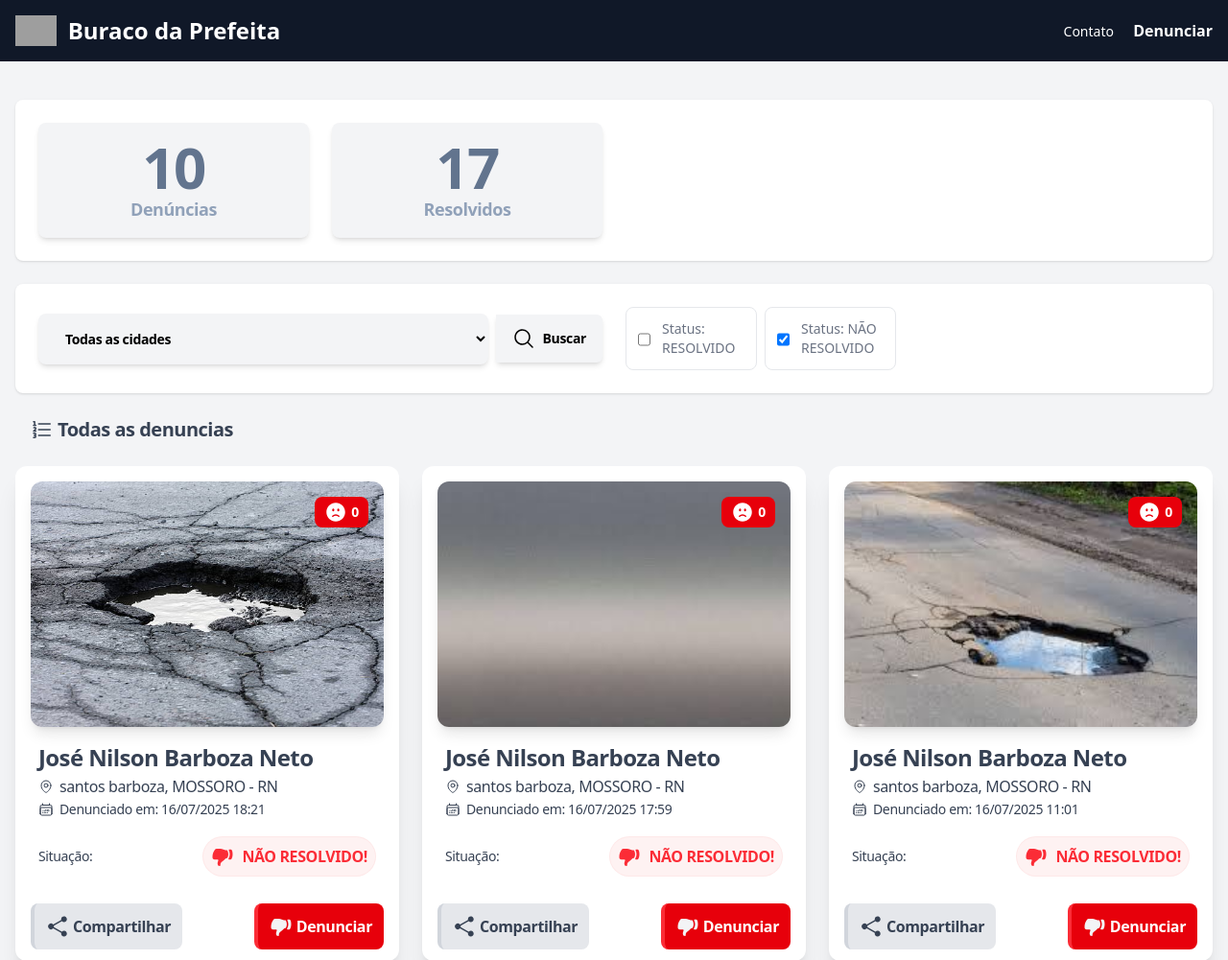
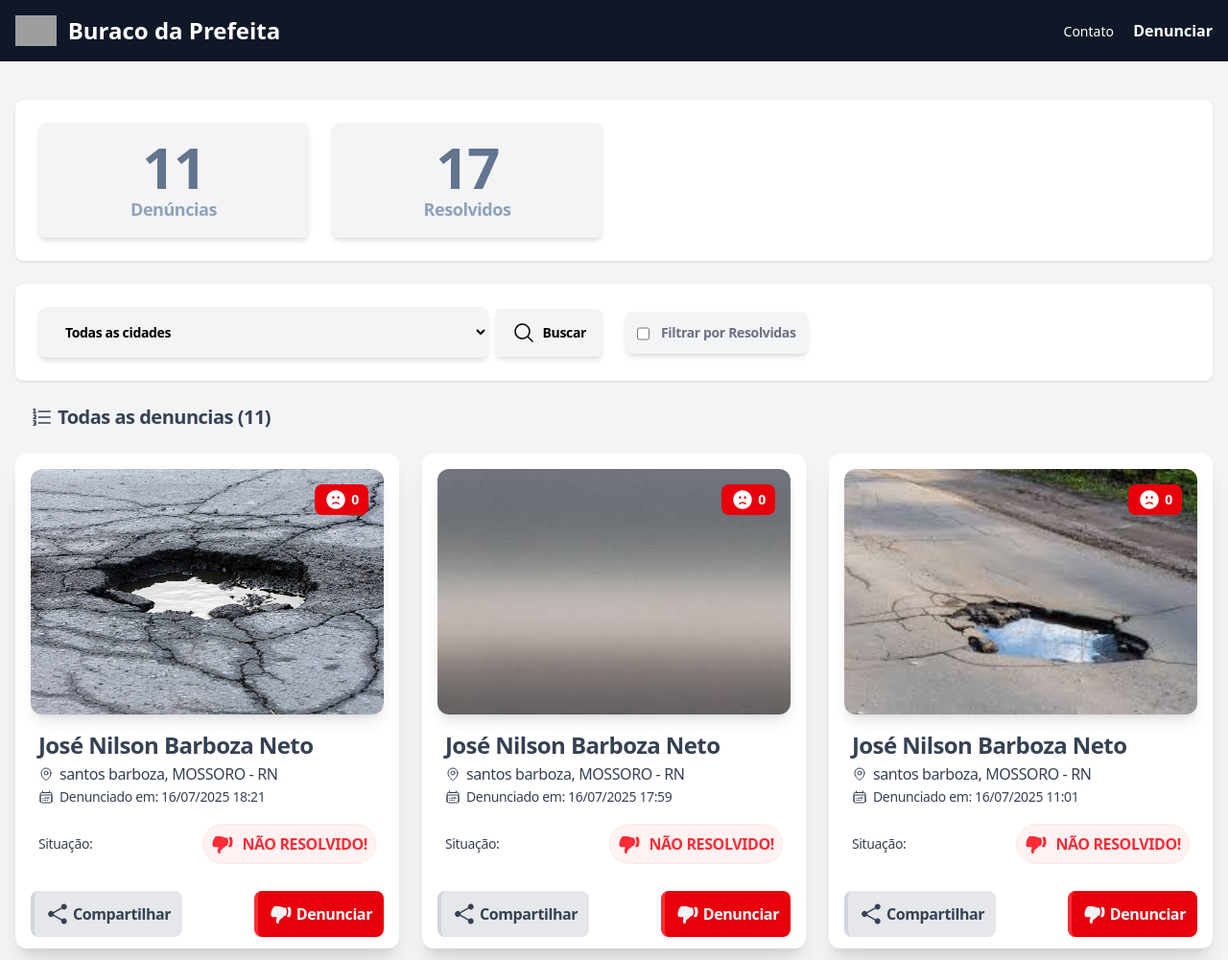
Before and after one commit to Nilsonbarbozza/app.buracoDaPrefeita, a Django app: page /home/ in a window 1280 px wide. Shown: the top 1001 px of the page at 96% size. Run offline with Django 5.2, Linux system fonts and the light colour scheme; data comes from the database, SQL or seed files in the repository; grey boxes are pictures that could not be loaded.

Commit message:
FIX:Finalizado-contador/filter-cidade/filter-status

```diff
--- a/app/templates/paghome.html
+++ b/app/templates/paghome.html
@@ -3,7 +3,7 @@
 <head>
   <meta charset="UTF-8" />
   <meta name="viewport" content="width=device-width, initial-scale=1.0" />
-  <title>Denúncias | Buraco da Prefeita</title>
+  <title>Denúncias | Buraco</title>
   <script src="https://unpkg.com/@tailwindcss/browser@4"></script>
   <script async src="https://pagead2.googlesyndication.com/pagead/js/adsbygoogle.js" crossorigin="anonymous"></script>
   <link href="https://fonts.googleapis.com/css2?family=Open+Sans:wght@300;400;600&family=Raleway:wght@300;400;600&display=swap" rel="stylesheet">
@@ -35,7 +35,7 @@
         <!-- Estatísticas -->
         <div class="grid grid-cols-1 sm:grid-cols-2 md:grid-cols-4 gap-6">
           <div class="bg-gray-100 text-center rounded-lg shadow-md py-4">
-            <div class="text-6xl text-slate-500 font-bold font-raleway subpixel-antialiased tracking-tight">10</div>
+            <div class="text-6xl text-slate-500 font-bold font-raleway subpixel-antialiased tracking-tight">{{ total_denuncias }}</div>
             <div class="font-raleway text-lg text-slate-400 font-bold font-raleway subpixel-antialiased tracking-tight">Denúncias</div>
           </div>
           <div class="bg-gray-100 text-center rounded-lg shadow-md py-4">
@@ -47,8 +47,8 @@
 
       <!-- Filtros -->
       <section class="mb-6 bg-white rounded-lg p-6 shadow space-y-6">
-        <div class="grid grid-cols-1 md:grid-cols-2 lg:grid-cols-4 gap-6">
-          <form method="GET" action="{% url 'home' %}" class="flex flex-col md:flex-row md:items-center gap-2 md:col-span-2">
+        <div class="grid grid-cols-1 md:grid-cols-2 lg:grid-cols-4 gap-6 items-center">
+          <form method="GET" action="{% url 'home' %}" class="flex flex-row md:flex-row md:items-center gap-2 md:col-span-2">
             <div class="relative w-full">
               <select placeholder="Filtre sua cidade" name="cidade" id="cidade" class="py-4 px-6 w-full bg-gray-100 border-transparent rounded-lg shadow-md font-bold font-raleway subpixel-antialiased tracking-tight text-sm focus:border-blue-500 focus:ring-blue-500 disabled:opacity-50 disabled:pointer-events-none">
                 <option value="">Todas as cidades</option>
@@ -66,35 +66,41 @@
               Buscar
             </button>
           </form>
-          <div class="grid grid-cols-1 sm:grid-cols-2 gap-2">
-            <label for="hs-checkbox-in-form" class="flex p-3 w-full bg-white border border-gray-200 rounded-lg text-sm focus:border-blue-500 focus:ring-blue-500 ">
-              <input type="checkbox" class="shrink-0 mt-0.5 border-gray-200 rounded-sm text-blue-600 focus:ring-blue-500 checked:border-blue-500 disabled:opacity-50 disabled:pointer-events-none dark:bg-neutral-800 dark:border-neutral-700 dark:checked:bg-blue-500 dark:checked:border-blue-500 dark:focus:ring-offset-gray-800" id="hs-checkbox-in-form">
-              <span class="flex flex-row text-sm text-gray-500 ms-3 dark:text-neutral-400">Status: RESOLVIDO</span>
-            </label>
+          <div class=" flex flex-row">
+            <form method="get" id="filtroForm" >
+              {% if cidade_selecionada %}
+                <input type="hidden" name="cidade" value="{{ cidade_selecionada }}">
+              {% endif %}
 
-            <label for="hs-checkbox-checked-in-form" class="flex p-3 w-full bg-white border border-gray-200 rounded-lg text-sm focus:border-blue-500 focus:ring-blue-500 ">
-              <input type="checkbox" class="shrink-0 mt-0.5 border-gray-200 rounded-sm text-blue-600 focus:ring-blue-500 checked:border-blue-500 disabled:opacity-50 disabled:pointer-events-none dark:bg-neutral-800 dark:border-neutral-700 dark:checked:bg-blue-500 dark:checked:border-blue-500 dark:focus:ring-offset-gray-800" id="hs-checkbox-checked-in-form" checked="">
-              <span class="flex flex-row text-sm text-gray-500 ms-3 dark:text-neutral-400">Status: NÃO RESOLVIDO</span>
-            </label>
+              <label for="filtroResolvido" class="flex p-3 w-full bg-gray-100 border-transparent rounded-lg shadow-md font-bold font-raleway subpixel-antialiased tracking-tight text-sm">
+                <input type="checkbox" name="resolvido" value="true"
+                  {% if filtro_resolvido %}checked{% endif %}
+                  class="shrink-0 mt-0.5 border-green-700 rounded-sm text-green-600"
+                  id="filtroResolvido"
+                  onchange="document.getElementById('filtroForm').submit();"
+                >
+                <span class="flex flex-row text-sm text-gray-500 ms-3">Filtrar por Resolvidas</span>
+              </label>
+            </form>
           </div>
-
         </div>
       </section>
 
+      <!--Descrição filtro h1-->
       <section class="mb-6 px-4 space-y-6">
         {% if cidade_selecionada %}
           <div class="flex flex-row gap-1 items-center">
             <svg xmlns="http://www.w3.org/2000/svg" fill="none" viewBox="0 0 24 24" stroke-width="1.5" stroke="currentColor" class="size-6 text-gray-700">
               <path stroke-linecap="round" stroke-linejoin="round" d="M12 3c2.755 0 5.455.232 8.083.678.533.09.917.556.917 1.096v1.044a2.25 2.25 0 0 1-.659 1.591l-5.432 5.432a2.25 2.25 0 0 0-.659 1.591v2.927a2.25 2.25 0 0 1-1.244 2.013L9.75 21v-6.568a2.25 2.25 0 0 0-.659-1.591L3.659 7.409A2.25 2.25 0 0 1 3 5.818V4.774c0-.54.384-1.006.917-1.096A48.32 48.32 0 0 1 12 3Z" />
             </svg>
-            <p class="text-base sm:text-xl font-bold font-raleway subpixel-antialiased tracking-tight text-gray-700">Mostrando denúncias de: {{ cidade_selecionada }}</p>
+            <p class="text-base sm:text-xl font-bold font-raleway subpixel-antialiased tracking-tight text-gray-700">Mostrar denuncias de: {{ cidade_selecionada }} ({{ total_denuncias }})</p>
           </div>
         {% else %}
         <div class="flex flex-row gap-1 items-center">
           <svg xmlns="http://www.w3.org/2000/svg" fill="none" viewBox="0 0 24 24" stroke-width="1.5" stroke="currentColor" class="size-6 text-gray-700">
             <path stroke-linecap="round" stroke-linejoin="round" d="M8.242 5.992h12m-12 6.003H20.24m-12 5.999h12M4.117 7.495v-3.75H2.99m1.125 3.75H2.99m1.125 0H5.24m-1.92 2.577a1.125 1.125 0 1 1 1.591 1.59l-1.83 1.83h2.16M2.99 15.745h1.125a1.125 1.125 0 0 1 0 2.25H3.74m0-.002h.375a1.125 1.125 0 0 1 0 2.25H2.99" />
           </svg>
-          <p class="text-base sm:text-xl font-bold font-raleway subpixel-antialiased tracking-tight text-gray-700">Todas as denuncias</p>
+          <p class="text-base sm:text-xl font-bold font-raleway subpixel-antialiased tracking-tight text-gray-700">Todas as denuncias ({{ total_denuncias }})</p>
         </div>
         {% endif %}
       </section>
--- a/app/templates/partials/_card_denuncia.html
+++ b/app/templates/partials/_card_denuncia.html
@@ -44,11 +44,11 @@
                 </p>
 
                 {% if denuncia.situacao == 'RESOLVIDO' %}
-                  <p class="flex items-center gap-1.5 text-sm font-bold font-opensans font-stretch-bold-condensed tracking-tight text-green-700">
+                  <p class="flex items-center gap-1.5 text-sm font-bold font-opensans font-stretch-bold-condensed tracking-tight text-green-500">
                     <svg xmlns="http://www.w3.org/2000/svg" fill="none" viewBox="0 0 24 24" stroke-width="1.5" stroke="currentColor" class="h-4 w-4 font-bold text-blue-gray-900">
                       <path stroke-linecap="round" stroke-linejoin="round" d="M7.493 18.5c-.425 0-.82-.236-.975-.632A7.48 7.48 0 0 1 6 15.125c0-1.75.599-3.358 1.602-4.634.151-.192.373-.309.6-.397.473-.183.89-.514 1.212-.924a9.042 9.042 0 0 1 2.861-2.4c.723-.384 1.35-.956 1.653-1.715a4.498 4.498 0 0 0 .322-1.672V2.75A.75.75 0 0 1 15 2a2.25 2.25 0 0 1 2.25 2.25c0 1.152-.26 2.243-.723 3.218-.266.558.107 1.282.725 1.282h3.126c1.026 0 1.945.694 2.054 1.715.045.422.068.85.068 1.285a11.95 11.95 0 0 1-2.649 7.521c-.388.482-.987.729-1.605.729H14.23c-.483 0-.964-.078-1.423-.23l-3.114-1.04a4.501 4.501 0 0 0-1.423-.23h-.777ZM2.331 10.727a11.969 11.969 0 0 0-.831 4.398 12 12 0 0 0 .52 3.507C2.28 19.482 3.105 20 3.994 20H4.9c.445 0 .72-.498.523-.898a8.963 8.963 0 0 1-.924-3.977c0-1.708.476-3.305 1.302-4.666.245-.403-.028-.959-.5-.959H4.25c-.832 0-1.612.453-1.918 1.227Z" />
                     </svg>
-                      Resolvido em: {{ denuncia.data_registro }}
+                      Resolvido em: {{ denuncia.data_registro|date:"d/m/Y" }}
                   </p>
                 {% endif %}
 
--- a/app/views.py
+++ b/app/views.py
@@ -9,6 +9,22 @@ from django.core.paginator import Paginator, EmptyPage, PageNotAnInteger
 
 def home(request):
     cidade_filtro = request.GET.get("cidade")
+    cidade_selecionada = request.GET.get("cidade")
+    filtro_resolvido = request.GET.get("resolvido") == "true"
+
+
+
+    if cidade_selecionada:
+        denuncias = Denuncia.objects.filter(cidade__nome=cidade_selecionada)
+    else:
+        denuncias = Denuncia.objects.all()
+
+    if filtro_resolvido:
+        denuncias = denuncias.filter(situacao='RESOLVIDO')
+
+    total_denuncias = denuncias.count()
+    cidades = CidadeDenuncia.objects.filter(ativo=True)
+
     page = request.GET.get("page") or 1
 
     try:
@@ -17,10 +33,7 @@ def home(request):
         page = 1
 
     # Aplica filtro se cidade for informada
-    if cidade_filtro:
-        denuncias_filtradas = Denuncia.objects.filter(cidade__nome=cidade_filtro, ativo=True).order_by('-data_registro')
-    else:
-        denuncias_filtradas = Denuncia.objects.filter(ativo=True).order_by('-data_registro')
+    denuncias_filtradas = denuncias.filter(ativo=True).order_by('-data_registro')
 
     paginator = Paginator(denuncias_filtradas, 7)
 
@@ -45,7 +58,9 @@ def home(request):
     context = {
         "denuncias": denuncias_paginadas,  # agora sim o template usa só os paginados corretos
         "cidades": cidades,
-        "cidade_selecionada": cidade_filtro
+        "cidade_selecionada": cidade_filtro,
+        "total_denuncias": total_denuncias,
+        "filtro_resolvido": filtro_resolvido,
     }
 
     # Opcional: log para debug
@@ -53,8 +68,6 @@ def home(request):
         print(f"Denúncia: {denuncia.endereco}, Cidade: {denuncia.cidade.nome}")
 
     return render(request, "paghome.html", context)
-
-
 
 
 # views.py
```
